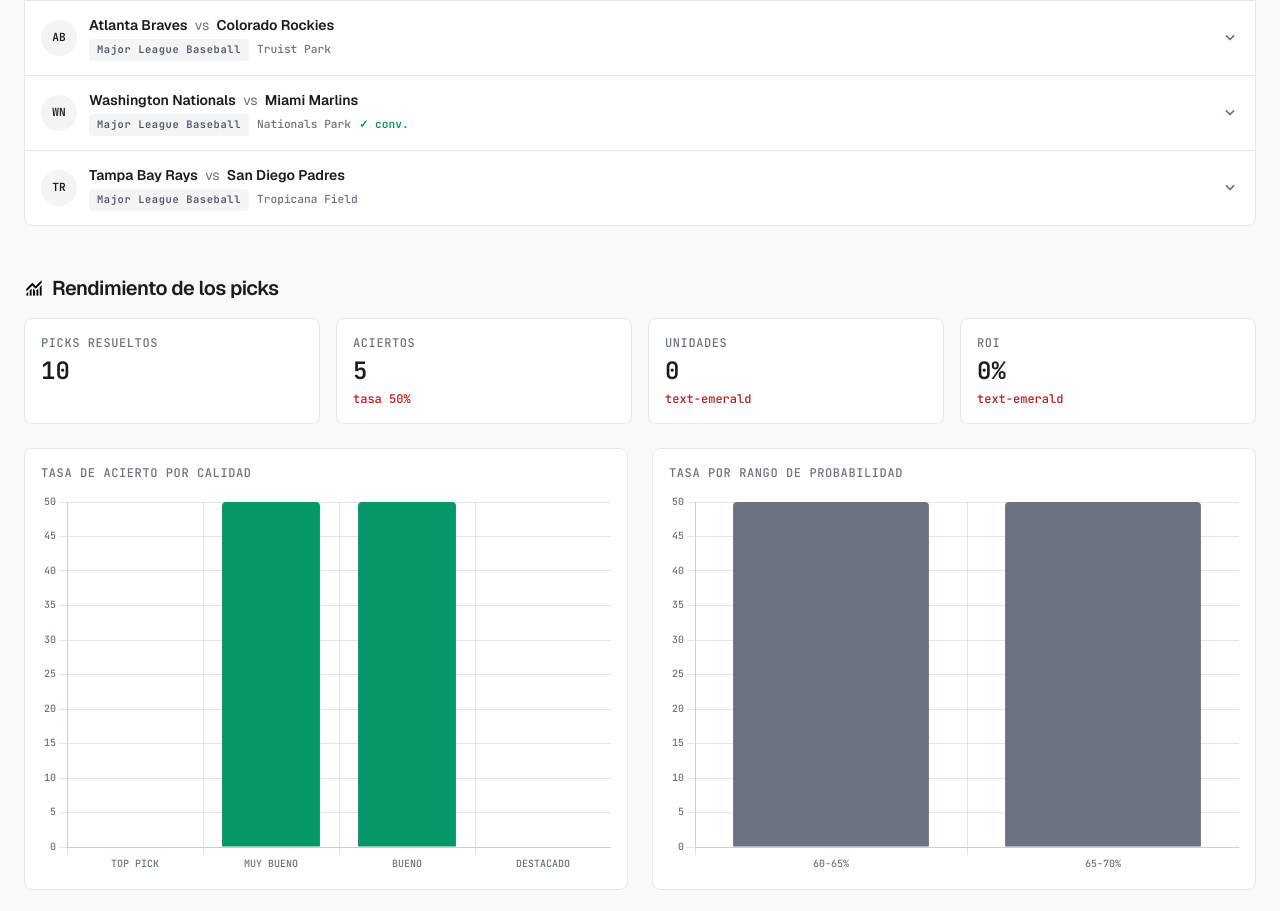
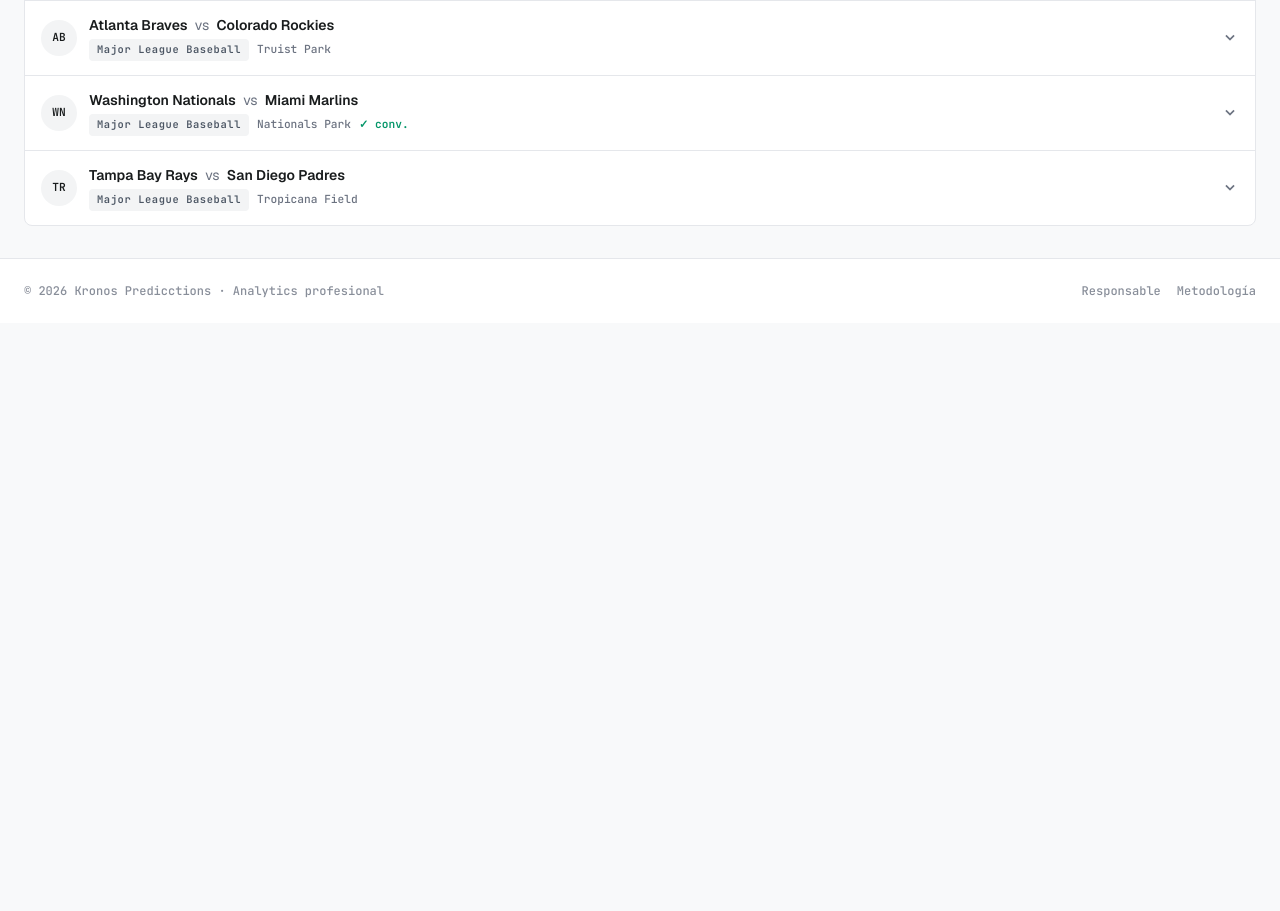
Before and after one commit to Adlax08/kronos-picks, a plain HTML site: page index.html in a window 1280 px wide. Shown: the part 1608-2519 px from the top of the page. After the commit the page ends 1931 px from the top, so only its background shows below. Drawn offline with nearby package versions, Linux system fonts and the light colour scheme; animation ran at ten frames a second.

Commit message:
Picks 2026-08-29 22:51

```diff
--- a/app.js
+++ b/app.js
@@ -353,8 +353,6 @@
 
   /* ═══════════ MODO ESTÁTICO (publicado) ═══════════ */
 
-  const chartInstances = {};
-
   function dayLabel(d, today) {
     if (d === today) return "Hoy";
     const t = new Date(today + "T12:00:00");
@@ -410,8 +408,7 @@
       <div class="flex flex-wrap items-center gap-2 mb-3" id="staticDayTabs"></div>
       <div class="font-mono text-xs text-text-muted mb-6" id="staticDayInfo"></div>
       <div id="staticPanels"></div>
-      <div id="staticEmpty" class="hidden"></div>
-      <section class="mt-12 reveal" id="staticStats"></section>`;
+      <div id="staticEmpty" class="hidden"></div>`;
 
     const tabs = $("staticDayTabs");
     const defaultDate = ordered.includes(today) ? today : ordered[0];
@@ -429,11 +426,6 @@
     });
 
     loadDayAndRender(defaultDate);
-
-    try {
-      const r = await fetch("data/stats.json");
-      if (r.ok) renderStatsSection(await r.json());
-    } catch (e) {}
   }
 
   function sportInfo(sports, key) {
@@ -561,84 +553,6 @@
     }
   }
 
-  function renderStatsSection(s) {
-    const root = $("staticStats");
-    if (!root) return;
-    root.innerHTML = `
-      <div class="flex items-center gap-2 mb-4">
-        <span class="material-symbols-outlined text-primary text-xl">monitoring</span>
-        <h2 class="font-headline font-semibold text-xl tracking-tight">Rendimiento de los picks</h2>
-      </div>
-      <div class="grid grid-cols-2 md:grid-cols-4 gap-4 mb-6">
-        ${statCard("Picks resueltos", s.total || 0, "")}
-        ${statCard("Aciertos", `${s.hits || 0}`, `tasa ${s.tasa || 0}%`)}
-        ${statCard("Unidades", fmtUnits(s.profit), profitClass(s.profit))}
-        ${statCard("ROI", (s.roi != null ? s.roi : 0) + "%", profitClass(s.roi))}
-      </div>
-      <div class="grid grid-cols-1 lg:grid-cols-2 gap-6">
-        <div class="bg-surface-pure border border-border-subtle rounded-lg p-4">
-          <h3 class="font-mono text-xs text-text-muted uppercase tracking-wider mb-3">Tasa de acierto por calidad</h3>
-          <canvas id="chartTier" height="200"></canvas>
-        </div>
-        <div class="bg-surface-pure border border-border-subtle rounded-lg p-4">
-          <h3 class="font-mono text-xs text-text-muted uppercase tracking-wider mb-3">Tasa por rango de probabilidad</h3>
-          <canvas id="chartProb" height="200"></canvas>
-        </div>
-        <div class="bg-surface-pure border border-border-subtle rounded-lg p-4">
-          <h3 class="font-mono text-xs text-text-muted uppercase tracking-wider mb-3">Unidades acumuladas por día</h3>
-          <canvas id="chartCum" height="200"></canvas>
-        </div>
-        <div class="bg-surface-pure border border-border-subtle rounded-lg p-4">
-          <h3 class="font-mono text-xs text-text-muted uppercase tracking-wider mb-3">Picks por día (aciertos / errores)</h3>
-          <canvas id="chartDaily" height="200"></canvas>
-        </div>
-      </div>`;
-    const EM = "#059669", CR = "#B91C1C", GR = "#6B7280", BK = "#191c1d";
-    if (!window.Chart) {
-      root.innerHTML += '<p class="font-headline text-sm text-text-muted">Gráficas no disponibles (Chart.js no cargó).</p>';
-      return;
-    }
-    const tier = s.by_tier || [];
-    new Chart($("chartTier"), { type: "bar", data: { labels: tier.map((t) => t.tier), datasets: [{ label: "Tasa %", data: tier.map((t) => t.tasa), backgroundColor: EM, borderRadius: 4 }] }, options: chartOpts() });
-    const prob = s.by_prob || [];
-    new Chart($("chartProb"), { type: "bar", data: { labels: prob.map((p) => p.bucket), datasets: [{ label: "Tasa %", data: prob.map((p) => p.tasa), backgroundColor: GR, borderRadius: 4 }] }, options: chartOpts() });
-    const daily = s.daily || [];
-    new Chart($("chartCum"), { type: "line", data: { labels: daily.map((d) => d.date.slice(5)), datasets: [{ label: "Unidades", data: daily.map((d) => d.cumulative), borderColor: BK, backgroundColor: "rgba(25,28,29,0.08)", fill: true, tension: 0.3, pointRadius: 3 }] }, options: chartOpts() });
-    new Chart($("chartDaily"), {
-      type: "bar",
-      data: {
-        labels: daily.map((d) => d.date.slice(5)),
-        datasets: [
-          { label: "Aciertos", data: daily.map((d) => d.hits), backgroundColor: EM, borderRadius: 4 },
-          { label: "Errores", data: daily.map((d) => d.n - d.hits), backgroundColor: CR, borderRadius: 4 },
-        ],
-      },
-      options: chartOpts(true),
-    });
-  }
-  function statCard(label, value, sub) {
-    return `<div class="bg-surface-pure border border-border-subtle rounded-lg p-4">
-      <span class="font-mono text-xs text-text-muted uppercase tracking-wider block mb-1">${esc(label)}</span>
-      <span class="font-mono text-2xl font-semibold text-on-surface ${sub ? profitClass(sub) : ""}">${esc(value)}</span>
-      ${sub ? `<span class="font-mono text-xs block mt-1 ${profitClass(sub)}">${esc(sub)}</span>` : ""}
-    </div>`;
-  }
-  function fmtUnits(v) { return (v > 0 ? "+" : "") + (Math.round(v * 100) / 100); }
-  function profitClass(v) { return (v || 0) >= 0 ? "text-emerald" : "text-crimson"; }
-  function chartOpts(stacked) {
-    return {
-      responsive: true,
-      plugins: {
-        legend: { labels: { font: { family: "JetBrains Mono", size: 10 }, color: "#6B7280" }, display: !!stacked },
-        tooltip: { backgroundColor: "#191c1d" },
-      },
-      scales: {
-        x: { ticks: { font: { family: "JetBrains Mono", size: 10 }, color: "#6B7280" } },
-        y: { beginAtZero: true, stacked: !!stacked, ticks: { font: { family: "JetBrains Mono", size: 10 }, color: "#6B7280" } },
-      },
-    };
-  }
-
   /* ═══════════ init ═══════════ */
 
   async function init() {
--- a/data/days.json
+++ b/data/days.json
@@ -1,5 +1,5 @@
 {
- "generated_at": "2026-08-29T22:47:52",
+ "generated_at": "2026-08-29T22:51:50",
  "days": [
   {
    "date": "2026-08-28",
--- a/data/stats.json
+++ /dev/null
@@ -1,227 +0,0 @@
-{
- "ok": true,
- "total": 10,
- "hits": 5,
- "tasa": 50.0,
- "profit": 0.0,
- "roi": 0.0,
- "staked": 11.0,
- "by_tier": [
-  {
-   "tier": "TOP PICK",
-   "n": 0,
-   "hits": 0,
-   "tasa": 0.0,
-   "profit": 0.0
-  },
-  {
-   "tier": "MUY BUENO",
-   "n": 2,
-   "hits": 1,
-   "tasa": 50.0,
-   "profit": 0.0
-  },
-  {
-   "tier": "BUENO",
-   "n": 8,
-   "hits": 4,
-   "tasa": 50.0,
-   "profit": 0.0
-  },
-  {
-   "tier": "DESTACADO",
-   "n": 0,
-   "hits": 0,
-   "tasa": 0.0,
-   "profit": 0.0
-  }
- ],
- "by_prob": [
-  {
-   "bucket": "60-65%",
-   "n": 8,
-   "hits": 4,
-   "tasa": 50.0,
-   "profit": 0.0
-  },
-  {
-   "bucket": "65-70%",
-   "n": 2,
-   "hits": 1,
-   "tasa": 50.0,
-   "profit": 0.0
-  }
- ],
- "daily": [
-  {
-   "date": "2026-08-28",
-   "n": 6,
-   "hits": 4,
-   "tasa": 66.7,
-   "profit": 2.0,
-   "cumulative": 2.0
-  },
-  {
-   "date": "2026-08-29",
-   "n": 4,
-   "hits": 1,
-   "tasa": 25.0,
-   "profit": -2.0,
-   "cumulative": 0.0
-  }
- ],
- "by_sport": [
-  {
-   "sport": "beisbol",
-   "n": 9,
-   "hits": 4,
-   "tasa": 44.4,
-   "profit": -1.0
-  },
-  {
-   "sport": "tenis",
-   "n": 1,
-   "hits": 1,
-   "tasa": 100.0,
-   "profit": 1.0
-  }
- ],
- "by_market": [
-  {
-   "market": "ML",
-   "n": 1,
-   "hits": 1,
-   "tasa": 100.0,
-   "profit": 1.0
-  },
-  {
-   "market": "Moneyline",
-   "n": 9,
-   "hits": 4,
-   "tasa": 44.4,
-   "profit": -1.0
-  }
- ],
- "recent": [
-  {
-   "date": "2026-08-29",
-   "sport": "beisbol",
-   "league": "MLB",
-   "market": "Moneyline",
-   "match": "Arizona Diamondbacks @ San Francisco Giants",
-   "pick": "San Francisco Giants",
-   "prob": 0.6497,
-   "tier": "BUENO",
-   "units": 1.0,
-   "result": 0.0
-  },
-  {
-   "date": "2026-08-29",
-   "sport": "beisbol",
-   "league": "MLB",
-   "market": "Moneyline",
-   "match": "Arizona Diamondbacks @ San Francisco Giants",
-   "pick": "San Francisco Giants",
-   "prob": 0.6416,
-   "tier": "BUENO",
-   "units": 1.0,
-   "result": 0.0
-  },
-  {
-   "date": "2026-08-29",
-   "sport": "beisbol",
-   "league": "MLB",
-   "market": "Moneyline",
-   "match": "Cincinnati Reds @ Chicago Cubs",
-   "pick": "Chicago Cubs",
-   "prob": 0.623,
-   "tier": "BUENO",
-   "units": 1.0,
-   "result": 1.0
-  },
-  {
-   "date": "2026-08-29",
-   "sport": "beisbol",
-   "league": "MLB",
-   "market": "Moneyline",
-   "match": "Los Angeles Dodgers @ Detroit Tigers",
-   "pick": "Los Angeles Dodgers",
-   "prob": 0.6192,
-   "tier": "BUENO",
-   "units": 1.0,
-   "result": 0.0
-  },
-  {
-   "date": "2026-08-28",
-   "sport": "beisbol",
-   "league": "MLB",
-   "market": "Moneyline",
-   "match": "Philadelphia Phillies @ Los Angeles Angels",
-   "pick": "Los Angeles Angels",
-   "prob": 0.6862,
-   "tier": "MUY BUENO",
-   "units": 1.5,
-   "result": 0.0
-  },
-  {
-   "date": "2026-08-28",
-   "sport": "beisbol",
-   "league": "MLB",
-   "market": "Moneyline",
-   "match": "Los Angeles Dodgers @ Detroit Tigers",
-   "pick": "Los Angeles Dodgers",
-   "prob": 0.655,
-   "tier": "MUY BUENO",
-   "units": 1.5,
-   "result": 1.0
-  },
-  {
-   "date": "2026-08-28",
-   "sport": "beisbol",
-   "league": "MLB",
-   "market": "Moneyline",
-   "match": "Boston Red Sox @ New York Yankees",
-   "pick": "New York Yankees",
-   "prob": 0.6428,
-   "tier": "BUENO",
-   "units": 1.0,
-   "result": 1.0
-  },
-  {
-   "date": "2026-08-28",
-   "sport": "beisbol",
-   "league": "MLB",
-   "market": "Moneyline",
-   "match": "Cincinnati Reds @ Chicago Cubs",
-   "pick": "Chicago Cubs",
-   "prob": 0.6371,
-   "tier": "BUENO",
-   "units": 1.0,
-   "result": 0.0
-  },
-  {
-   "date": "2026-08-28",
-   "sport": "beisbol",
-   "league": "MLB",
-   "market": "Moneyline",
-   "match": "Seattle Mariners @ Toronto Blue Jays",
-   "pick": "Toronto Blue Jays",
-   "prob": 0.6243,
-   "tier": "BUENO",
-   "units": 1.0,
-   "result": 1.0
-  },
-  {
-   "date": "2026-08-28",
-   "sport": "tenis",
-   "league": "ATP",
-   "market": "ML",
-   "match": "Arthur Fery vs James Duckworth",
-   "pick": "James Duckworth",
-   "prob": 0.6201,
-   "tier": "BUENO",
-   "units": 1.0,
-   "result": 1.0
-  }
- ]
-}
--- a/index.html
+++ b/index.html
@@ -206,7 +206,6 @@
   </div>
 </footer>
 
-<script src="https://cdn.jsdelivr.net/npm/chart.js@4.4.1/dist/chart.umd.min.js"></script>
 <script src="app.js"></script>
 </body>
 </html>
```
